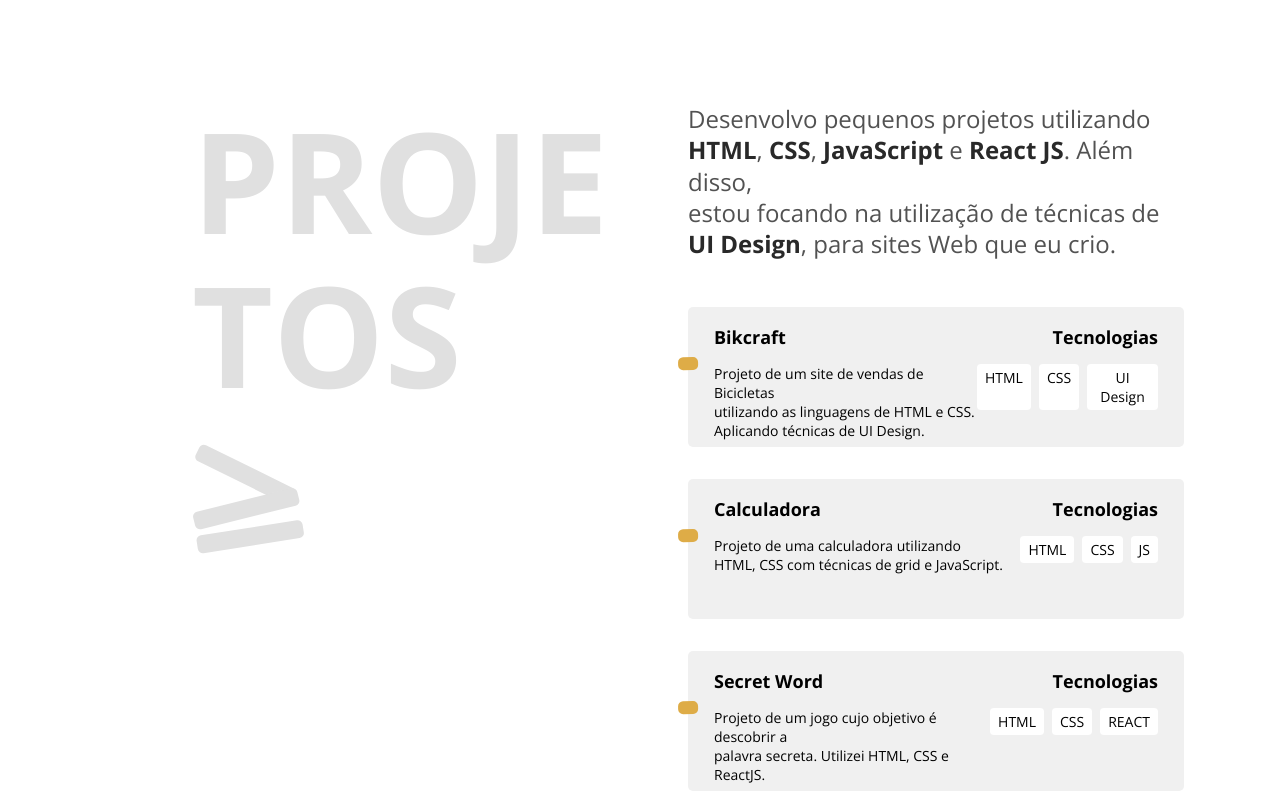
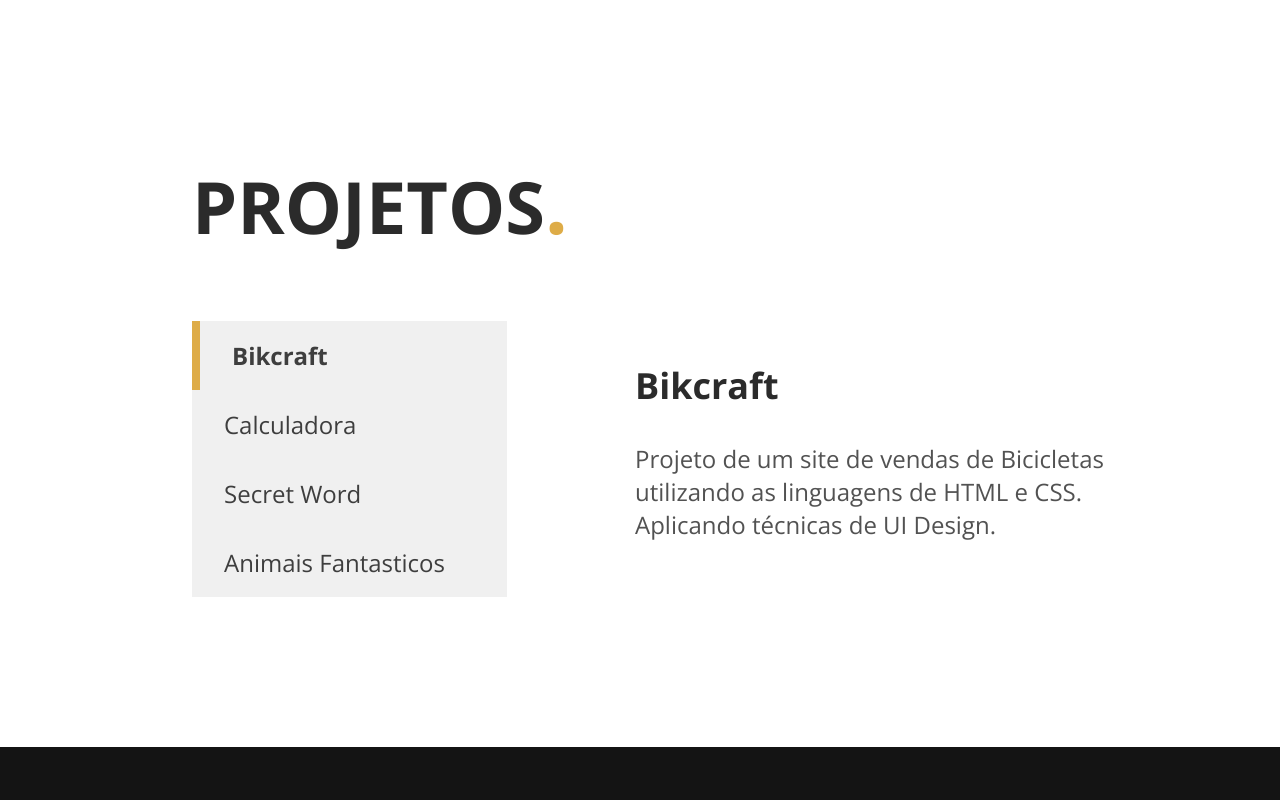
Before and after one commit to gbarbosa12/gbarbosa12.github.io, a plain HTML site: page index.html in a window 1280 px wide. Shown: the part 620-1420 px from the top of the page. Drawn offline with nearby package versions, Linux system fonts and the light colour scheme.

Commit message:
Adicionando JS na parte de projetos

```diff
--- a/css/experiencia.css
+++ b/css/experiencia.css
@@ -1,74 +1,94 @@
 #experiencia {
-  /* background-color: pink; */
   max-width: 1440px;
   margin-bottom: 150px;
-  display: grid;
-  grid-template-columns: 1fr 1fr;
-  padding: 2.2rem 6rem 0rem 12rem;
+  padding: 10rem 6rem 0rem 12rem;
 }
 
 .experiencia-titulo {
-  color: #e0e0e0;
   text-transform: uppercase;
-  font-size: 8.75rem;
-  font-weight: bold;
-  line-height: 1.1;
+  color: #2b2b2b;
+  font-size: 72px;
+  margin-bottom: 4rem;
+  text-align: start;
+  padding: 0;
+}
+
+.experiencia-titulo span {
+  font-size: 80px;
+  color: #deac47;
+}
+
+p,
+h2 {
+  padding: 0;
+  margin: 0;
+}
+
+#projetos {
+  display: grid;
+  grid-template-columns: 1fr auto;
+  gap: 8rem;
+  max-width: 1200px;
+  margin: auto;
+  font-size: 1.5rem;
+}
+
+.projetos-lista {
+  border-radius: 5px;
+  width: 315px;
+}
+
+.projetos-lista li {
+  background-color: #f0f0f0;
+  color: #3e3e3e;
+  text-align: left;
+  list-style-type: none;
+  padding: 18px 32px;
+}
+
+.projetos-descricao {
+  display: flex;
+  flex-direction: column;
+  margin-top: 2.5rem;
+}
+
+.projetos-descricao h2 {
+  color: #2b2b2b;
+  font-size: 36px;
   margin-bottom: 2rem;
 }
 
-.experiencia-descricao {
-  font-size: 1.5rem;
+.projetos-descricao p {
   color: #525252;
-  line-height: 1.3;
-  margin-bottom: 3rem;
+  font-size: 24px;
 }
 
-strong {
-  color: #292929;
+[data-tab="content"] section {
+  display: none;
 }
 
-.experiencia-habilidades-i {
+[data-tab="content"] section.ativo {
   display: flex;
-  flex-direction: row;
-  justify-content: space-between;
-  background-color: #f0f0f0;
-  margin-bottom: 2rem;
-  border-radius: 5px;
-  padding: 18px 26px;
-  height: 6.5rem;
-  position: relative;
+  flex-direction: column;
 }
 
-.experiencia-habilidades-i h3 {
-  font-size: 18px;
-  margin-bottom: 0.9rem;
+[data-tab="content"] section.ativo.show-right {
+  animation: show-right 0.5s forwards;
 }
 
-.experiencia-habilidades-i p,
-li {
-  font-size: 14px;
+@keyframes show-right {
+  from {
+    opacity: 0;
+    transform: translate3d(-30px, 0, 0);
+  }
+  to {
+    opacity: 1;
+    transform: translate3d(0px, 0, 0);
+  }
 }
 
-.experiencia-habilidades-i ul {
-  display: flex;
-  flex-direction: row;
-  gap: 0.5rem;
+[data-tab="list"] li.ativo {
+  border-left: 8px solid #deac47;
+  font-weight: bold;
+  transition: 0.2s;
 }
-
-.experiencia-habilidades-i li {
-  text-align: center;
-  padding: 4px 8px;
-  background-color: #fff;
-  margin-bottom: 0.5rem;
-  border-radius: 4px;
-}
-
-.tecnologias {
-  text-align: end;
-}
-
-.experiencia-decoracao {
-  position: absolute;
-  left: -10px;
-  top: 50px;
-}
--- a/css/introducao.css
+++ b/css/introducao.css
@@ -4,10 +4,8 @@
   justify-content: center;
   align-items: center;
   gap: 13rem;
-  margin-bottom: 3rem;
   margin-top: 8rem;
-  padding: 2rem 3rem;
-  padding-bottom: 5rem;
+  padding: 2.5rem 3rem;
   max-width: 1440px;
 }
 
--- a/index.html
+++ b/index.html
@@ -54,96 +54,50 @@
 
       <!-- PROJETOS -->
        <section aria-label="experiencia" id="experiencia">
-        <!-- TITULO -->
-        <div>
-          <h2 class="experiencia-titulo">Proje<br />tos</h2>
-          <img src="./img/maiorIgual.svg" alt="maior ou Igual" />
-        </div>
 
-        <div>
-          <!-- DESCRIÇÃO -->
-          <div>
-            <p class="experiencia-descricao">
-              Desenvolvo pequenos projetos utilizando<br />
-              <strong>HTML</strong>, <strong>CSS</strong>,
-              <strong>JavaScript</strong> e <strong>React JS</strong>. Além
-              disso,<br />
-              estou focando na utilização de técnicas de<br />
-              <strong>UI Design</strong>, para sites Web que eu crio.
+        <h2 class="experiencia-titulo">Projetos<span>.</span></h2>
+        <div id="projetos">
+          <ul class="projetos-lista" data-tab="list">
+            <li>Bikcraft</li>
+            <li>Calculadora</li>
+            <li>Secret Word</li>
+            <li>Animais Fantasticos</li>
+          </ul>
+
+          <div class="projetos-descricao" data-tab="content">
+            <section data-anime="show-right">
+              <h2>Bikcraft</h2>
+              <p>
+                Projeto de um site de vendas de Bicicletas utilizando as linguagens
+                de HTML e CSS. Aplicando técnicas de UI Design.
               </p>
-          </div>
+            </section>
 
-          <!-- HABILIDADES -->
-          <div class="experiencia-habilidades">
-            <div class="experiencia-habilidades-i">
-              <div>
-                <img
-                  class="experiencia-decoracao"
-                  src="./img/decoracaoProjetos.svg"
-                  alt=""
-                />
-                <h3>Bikcraft</h3>
+            <section data-anime="show-right">
+              <h2>Calculadora</h2>
               <p>
-                  Projeto de um site de vendas de Bicicletas<br />
-                  utilizando as linguagens de HTML e CSS.<br />
-                  Aplicando técnicas de UI Design.
+                Projeto de uma calculadora utilizando as linguagens de HTML, CSS e
+                JS. Aplicando técnicas de UI Design.
               </p>
-              </div>
-              <div class="tecnologias">
-                <h3>Tecnologias</h3>
-                <ul>
-                  <li>HTML</li>
-                  <li>CSS</li>
-                  <li>UI Design</li>
-                </ul>
-              </div>
-            </div>
+            </section>
 
-            <div class="experiencia-habilidades-i">
-              <div>
-                <img
-                  class="experiencia-decoracao"
-                  src="./img/decoracaoProjetos.svg"
-                  alt=""
-                />
-                <h3>Calculadora</h3>
+            <section data-anime="show-right">
+              <h2>Secret Word</h2>
               <p>
-                  Projeto de uma calculadora utilizando <br />HTML, CSS com
-                  técnicas de grid e JavaScript.
+                Projeto de um jogo utilizando React. O jogo consiste em descobrir a
+                palavra correta baseado-se em uma dica e nas letras que já estão
+                preenchidas
               </p>
-              </div>
-              <div class="tecnologias">
-                <h3>Tecnologias</h3>
-                <ul>
-                  <li>HTML</li>
-                  <li>CSS</li>
-                  <li>JS</li>
-                </ul>
-              </div>
-            </div>
+            </section>
 
-            <div class="experiencia-habilidades-i">
-              <div class="prjeto-descricao">
-                <img
-                  class="experiencia-decoracao"
-                  src="./img/decoracaoProjetos.svg"
-                  alt=""
-                />
-                <h3>Secret Word</h3>
+            <section data-anime="show-right">
+              <h2>Animais Fantásticos</h2>
               <p>
-                  Projeto de um jogo cujo objetivo é descobrir a<br />
-                  palavra secreta. Utilizei HTML, CSS e ReactJS.
+                Projeto de um site de sobre animais utilizando HTML, CSS e técnicas
+                avançadas de JavaScript, como js assincorno e requisição de API
+                externa.
               </p>
-              </div>
-              <div class="tecnologias">
-                <h3>Tecnologias</h3>
-                <ul>
-                  <li>HTML</li>
-                  <li>CSS</li>
-                  <li>REACT</li>
-                </ul>
-              </div>
-            </div>
+            </section>
           </div>
         </div>
       </section>
--- a/js/script.js
+++ b/js/script.js
@@ -1,7 +1,26 @@
-// function initIntroducao() {
-//   const introducao = document.querySelector(".introducao");
+const projetosLista = document.querySelectorAll("[data-tab='list'] li");
+const conteudoLista = document.querySelectorAll("[data-tab='content'] section");
 
-//   introducao.classList.add(".ativo");
-// }
+conteudoLista[0].classList.add("ativo");
+projetosLista[0].classList.add("ativo");
 
-// initIntroducao();
+function handleClick(index) {
+  projetosLista.forEach((section) => {
+    section.classList.remove("ativo");
+  });
+
+  conteudoLista.forEach((section) => {
+    section.classList.remove("ativo");
+  });
+
+  projetosLista[index].classList.add("ativo");
+
+  const direcao = conteudoLista[index].dataset.anime;
+  conteudoLista[index].classList.add("ativo", direcao);
+}
+
+projetosLista.forEach((projeto, index) => {
+  projeto.addEventListener("click", function () {
+    handleClick(index);
+  });
+});
```
Lines whose indentation alone changed are shown as unchanged.
